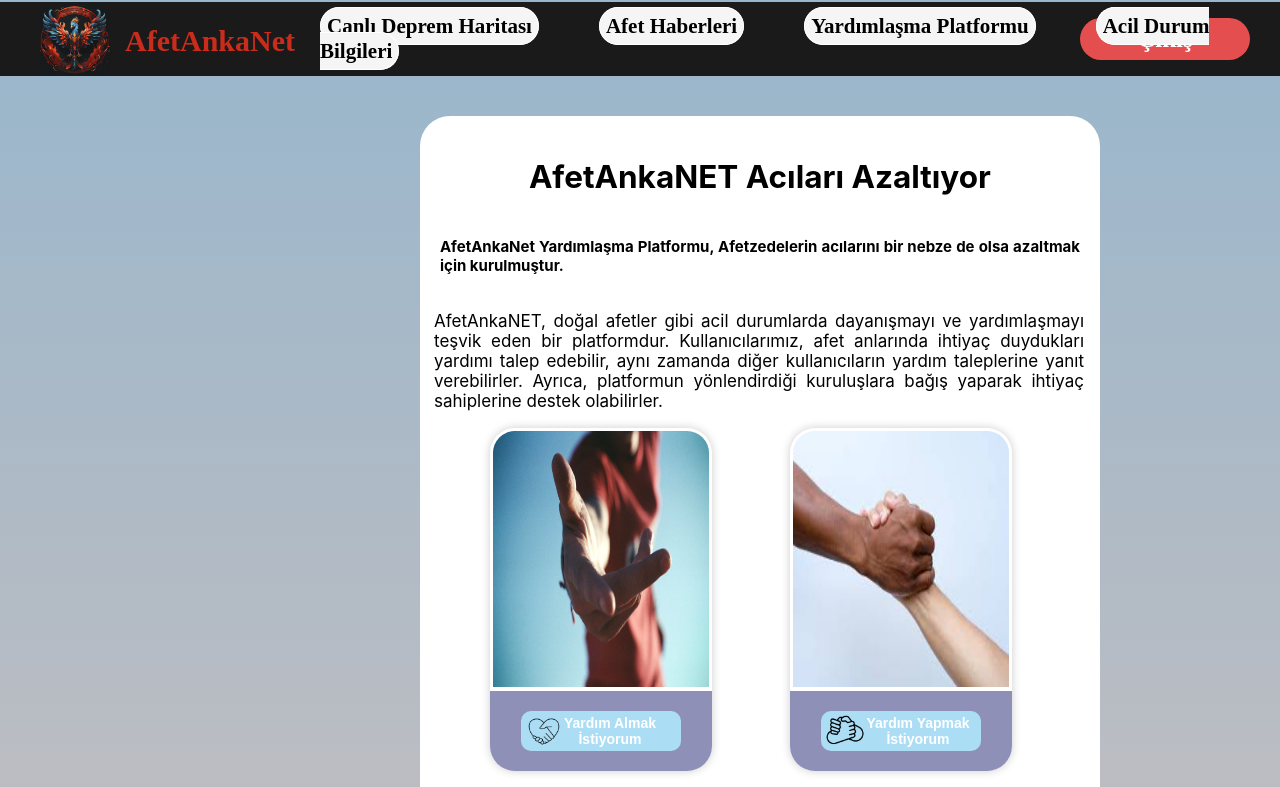
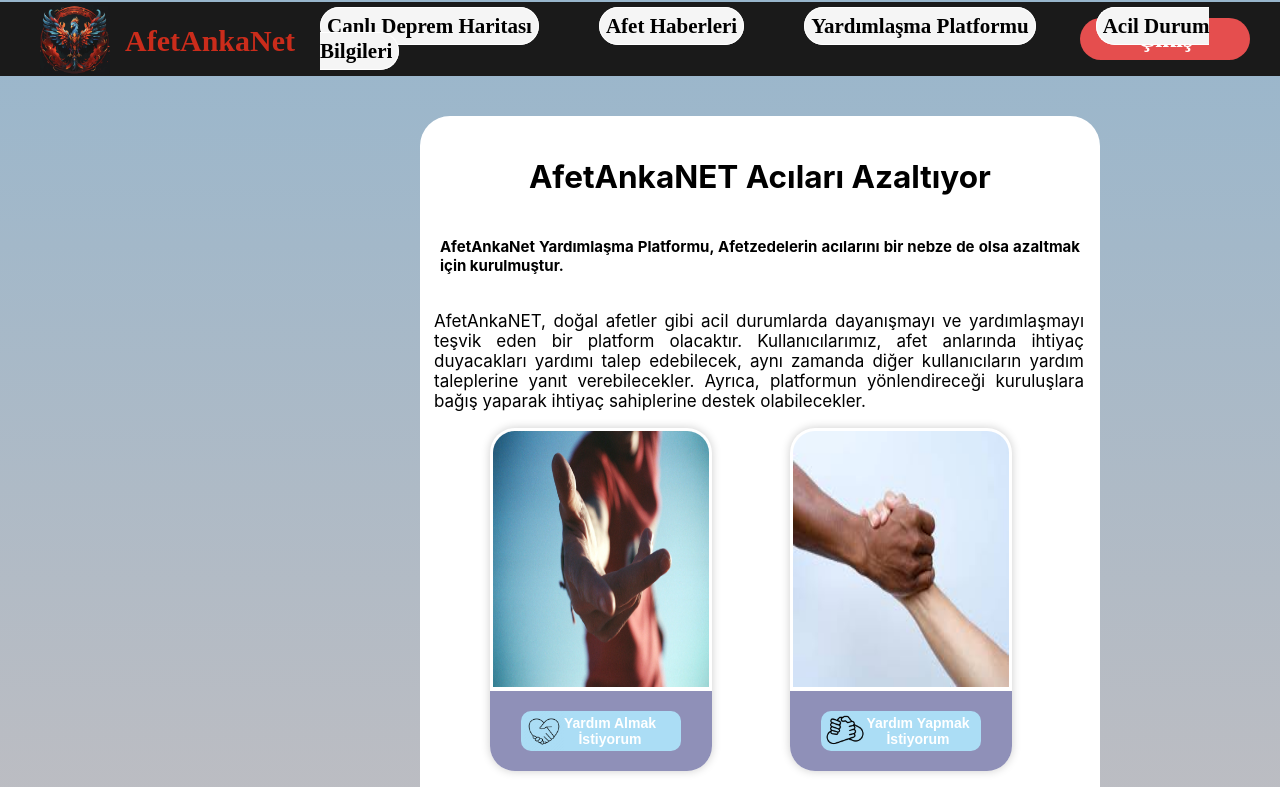
Before and after one commit to tolgacatak/login-signup, a React (Create React App) app: page /yardimlasma-platformu in a window 1280 px wide. Shown: the top 787 px of the page. Built offline with nearby package versions, Linux system fonts and the light colour scheme; a small style sheet from the web is missing.

Commit message:
son fixler

```diff
--- a/src/Components/MainPage/Mainpage.css
+++ b/src/Components/MainPage/Mainpage.css
@@ -32,7 +32,7 @@
 .arama-anasayfa {
     display: flex;
     justify-content: center;
-    margin-left: 320px;
+    margin-left: 310px;
     margin-top: 2px;
     padding: 10px;
     border-radius: 15px;
--- a/src/Components/Modals/KVKKModal/KVKKModal.jsx
+++ b/src/Components/Modals/KVKKModal/KVKKModal.jsx
@@ -12,7 +12,7 @@ const KVKKModal = ({
         <h2>Kişisel Verilerin Korunması Kanunu (KVKK) Aydınlatma Metni</h2>
       </header>
       <section className="KVKK-content">
-        <p>Sayın Katılımcı,</p>
+        <p>Sayın Kullanıcı,</p>
         <p>Afet ve acil durumlarla ilgili bilgilerinizi bizimle paylaştığınız için teşekkür ederiz. Sizinle paylaştığınız bu bilgiler, bizim için son derece değerlidir. Kişisel verilerinizin gizliliği ve güvenliği, büyük bir titizlikle korunmaktadır. Bu nedenle, Türkiye Cumhuriyeti Anayasası ve 6698 sayılı Kişisel Verilerin Korunması Kanunu (“KVKK”) hükümleri gereğince hareket etmekteyiz.</p>
         <p>Bilgileriniz, yalnızca afet yönetimi ve müdahalesi için kullanılacaktır. Verileriniz, afet ve acil durumlarla ilgili analiz ve değerlendirmelerde kullanılmak üzere toplanmaktadır. Bu şekilde, toplumun güvenliği ve refahı için daha etkili önlemler alınması amaçlanmaktadır.</p>
         <p>KVKK kapsamında, kişisel verilerinizin işlenme amacı, yöntemi ve hukuki sebepleri hakkında daha detaylı bilgi almak için lütfen gizlilik politikamızı inceleyiniz.</p>
--- a/src/Components/YardimlasmaPlatformu/DestekTalepEt.css
+++ b/src/Components/YardimlasmaPlatformu/DestekTalepEt.css
@@ -106,7 +106,7 @@
 }
 .destek4-icerik select{
     width: 240px;
-    height: 30px;
+    height: 35px;
     border-radius: 10px;
     border: 1px solid #D3D3D3;
 }
--- a/src/Components/YardimlasmaPlatformu/YardimlasmaAnaSayfa.jsx
+++ b/src/Components/YardimlasmaPlatformu/YardimlasmaAnaSayfa.jsx
@@ -62,8 +62,7 @@ const YardimlasmaAnaSayfa = () => {
             </div>
             <div className="yardimlasma-paragraf">
                 <p>
-                AfetAnkaNET, doğal afetler gibi acil durumlarda dayanışmayı ve yardımlaşmayı teşvik eden bir platformdur. Kullanıcılarımız, afet anlarında ihtiyaç duydukları yardımı talep edebilir, aynı zamanda diğer kullanıcıların yardım taleplerine yanıt verebilirler. Ayrıca, platformun yönlendirdiği kuruluşlara bağış yaparak ihtiyaç sahiplerine destek olabilirler.
-                </p>
+                AfetAnkaNET, doğal afetler gibi acil durumlarda dayanışmayı ve yardımlaşmayı teşvik eden bir platform olacaktır. Kullanıcılarımız, afet anlarında ihtiyaç duyacakları yardımı talep edebilecek, aynı zamanda diğer kullanıcıların yardım taleplerine yanıt verebilecekler. Ayrıca, platformun yönlendireceği kuruluşlara bağış yaparak ihtiyaç sahiplerine destek olabilecekler.                </p>
             </div>
             <div className="yardimlasma-kartlari">
                     <div className="yardim-al" onClick={authorized ? null : yardimalHandler}>
@@ -73,7 +72,7 @@ const YardimlasmaAnaSayfa = () => {
                         <YardimYap authorized={authorized} />
                     </div>
                 </div>
-            <div className="yardimlasma-uyari">
+             <div className="yardimlasma-uyari">
                 <p>
                     <b>Yardım talebi oluşturmak ve yardım yapmak için İsim - Soyisim bilgisinin eklenmiş olması gerekmektedir !
                         Eklemek için <a href="/profil-page  ">tıklayınız.</a>
```
